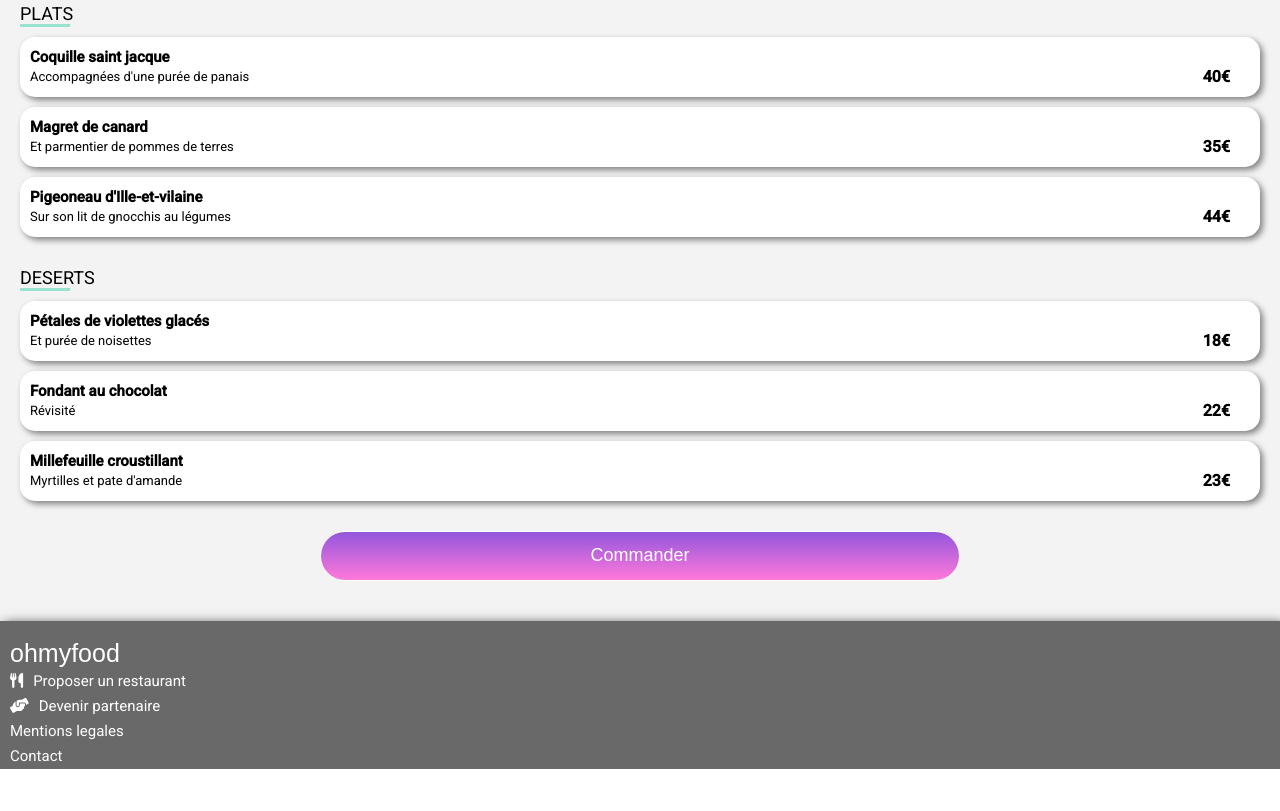
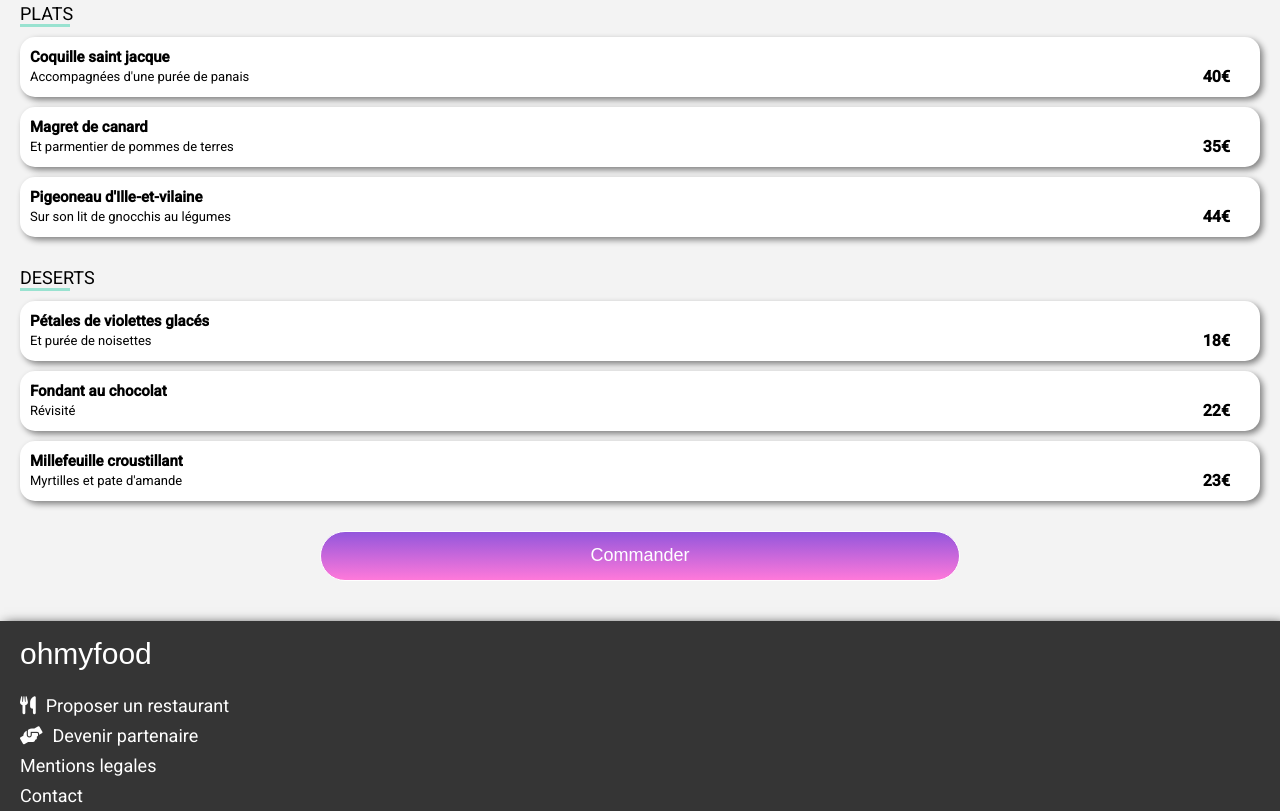
Before and after one commit to COULIBALY99/P3-ohmyfood, a plain HTML site: page pages-resto/menu-1.html in a window 1280 px wide. Shown: the part 701-1512 px from the top of the page. Before the commit the page ends 1470 px from the top, so only its background shows below. Drawn offline with Linux system fonts and the light colour scheme; a web font is replaced by a local one.

Commit message:
commit assistance h animation

```diff
--- a/pages-resto/css.resto/style.css
+++ b/pages-resto/css.resto/style.css
@@ -183,7 +183,7 @@ main h1:hover .fas{
 }
 .assistance{
     padding-top: 20px;
-    background-color: #696969;
+    background-color: #353535;
     height: 100%;
     line-height: 25px;
     font-family: "Roboto", sans-serif;
@@ -194,11 +194,12 @@ main h1:hover .fas{
     margin-bottom: 15px;
     color: #ffffff;
     font-family: "Shrikhand", sans-serif;
-    font-size: 25px;
+    font-size: 30px;
 }
 .assistance p{
     color: #ffffff;
-    font-size: 15px;
+    font-size: 18px;
+    line-height: 30px;
 }
 .assistance a{
     color: #ffffff;
@@ -213,5 +214,8 @@ main h1:hover .fas{
     margin-right: 10px;
 }
 .divers{
-    padding-left: 10px;
+    padding-left: 20px;
 }
+.resto-footer {
+    margin-top: 20px;
+}
```
Also changed, not shown: index.html (+1 -3 lines).
